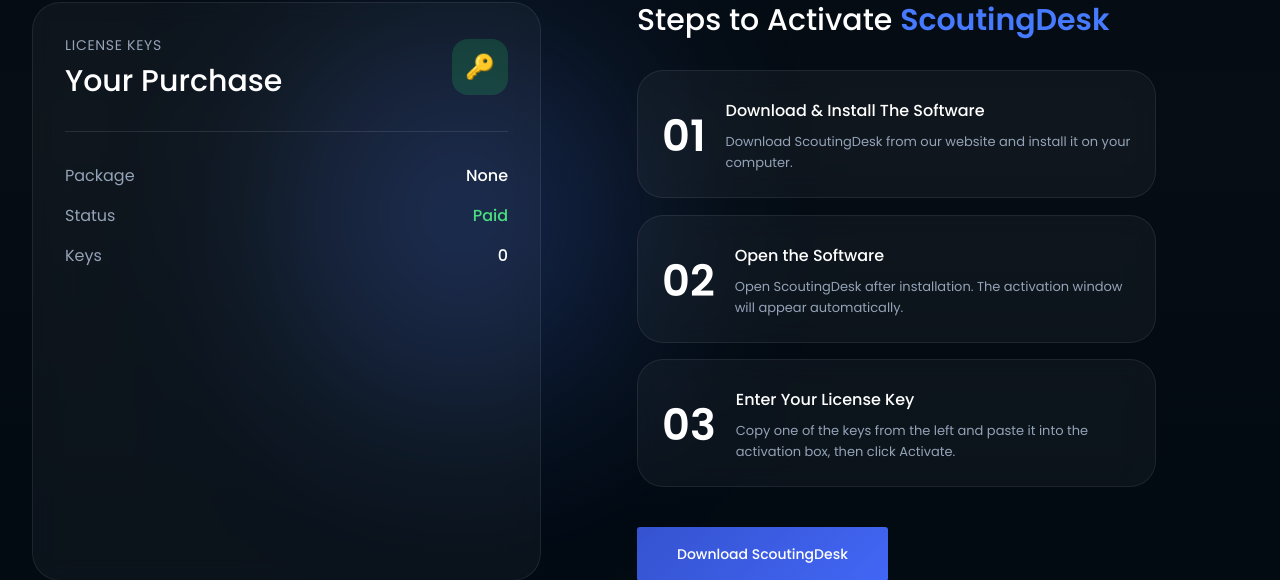
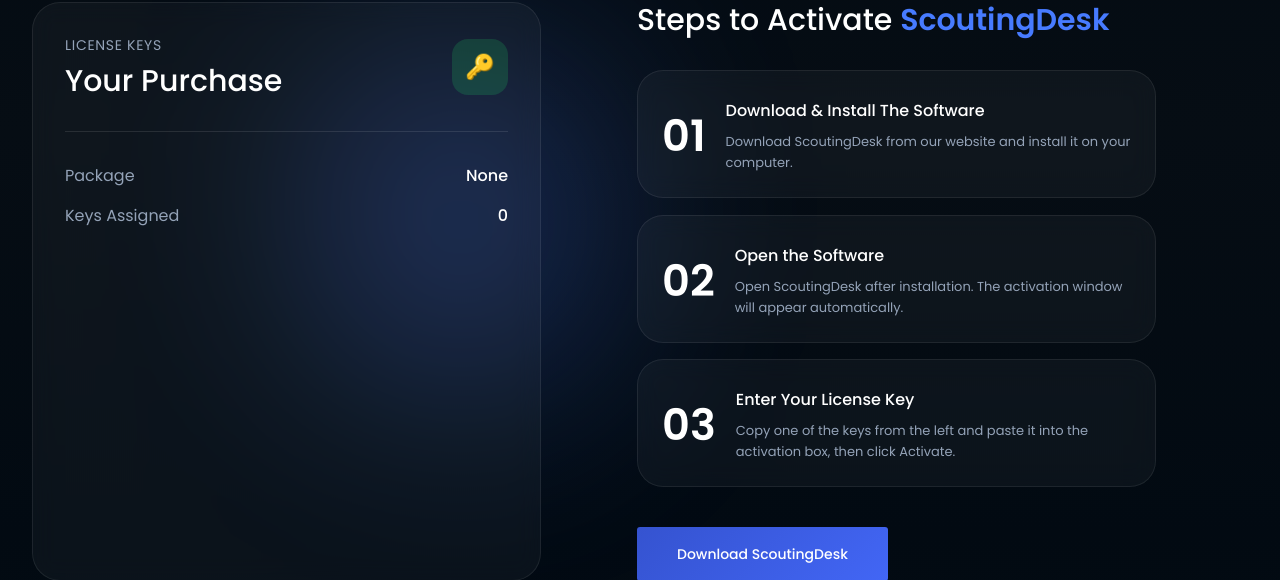
Before and after one commit to TheSukhSingh/scoutingdesk-website, a Django app: page /payments/success/ in a window 1280 px wide. Shown: the part 1867-2447 px from the top of the page. Run offline with Django 5.2, Linux system fonts and the light colour scheme; the visitor is signed in with stand-in values (Sample User, id 1); data that the repository does not hold is empty.

Commit message:
success page fix

```diff
--- a/templates/payments/success.html
+++ b/templates/payments/success.html
@@ -413,7 +413,6 @@
       <!-- LEFT -->
       <div>
 
-        <!-- IMAGE WRAP -->
         <!-- LICENSE CARD -->
         <div class="relative h-full">
 
@@ -442,39 +441,6 @@
             </div>
 
 
-            <div class="space-y-4">
-
-              {% for license_key in license_keys %}
-
-              <div class="rounded-2xl border border-white/10
-            bg-white/[0.03]
-            p-5">
-
-                <div class="text-xs text-muted mb-3">
-                  LICENSE KEY {{ forloop.counter }}
-                </div>
-
-                <div class="flex flex-col gap-4">
-
-                  <div class="font-mono text-white break-all text-sm">
-                    {{ license_key.key }}
-                  </div>
-
-                  <button onclick="navigator.clipboard.writeText('{{ license_key.key }}')"
-                    class="btn-secondary h-[46px] text-sm">
-
-                    Copy Key
-
-                  </button>
-
-                </div>
-
-              </div>
-
-              {% endfor %}
-
-            </div>
-
 
             <div class="mt-8 pt-8 border-t border-white/10">
 
@@ -491,23 +457,10 @@
               </div>
 
 
-              <div class="flex justify-between mb-4">
-
-                <span class="text-muted">
-                  Status
-                </span>
-
-                <span class="text-green-400 font-medium">
-                  Paid
-                </span>
-
-              </div>
-
-
               <div class="flex justify-between">
 
                 <span class="text-muted">
-                  Keys
+                  Keys Assigned
                 </span>
 
                 <span class="text-white font-medium">
@@ -517,6 +470,30 @@
               </div>
 
             </div>
+            <div class="space-y-4">
+
+              {% for license_key in license_keys %}
+
+              <div class="rounded-2xl border flex flex-col border-white/10 bg-white/[0.03] p-5">
+
+                <div class="text-xs text-muted mb-3">
+                  LICENSE KEY {{ forloop.counter }}
+                </div>
+
+                <div class="flex flex-col gap-4">
+
+                  <div class="font-mono text-white break-all text-sm">
+                    {{ license_key.key }}
+                  </div>
+
+                </div>
+
+              </div>
+
+              {% endfor %}
+
+            </div>
+
 
           </div>
 
```
